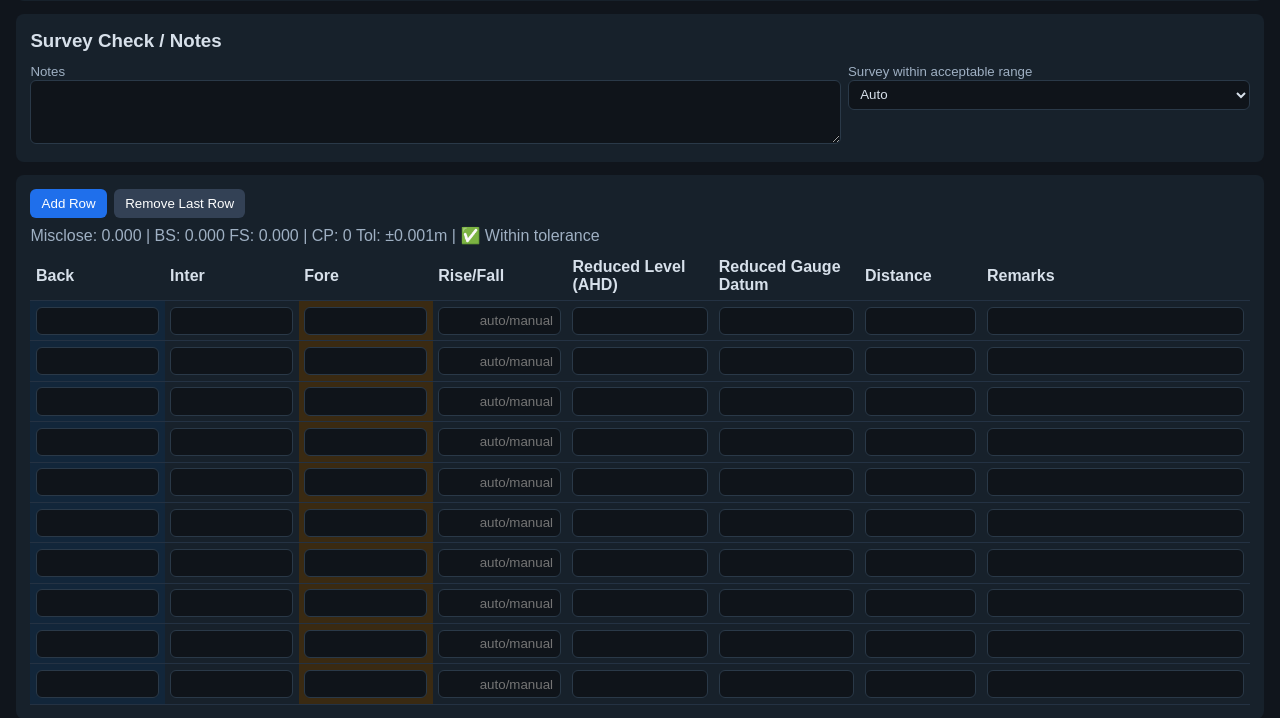
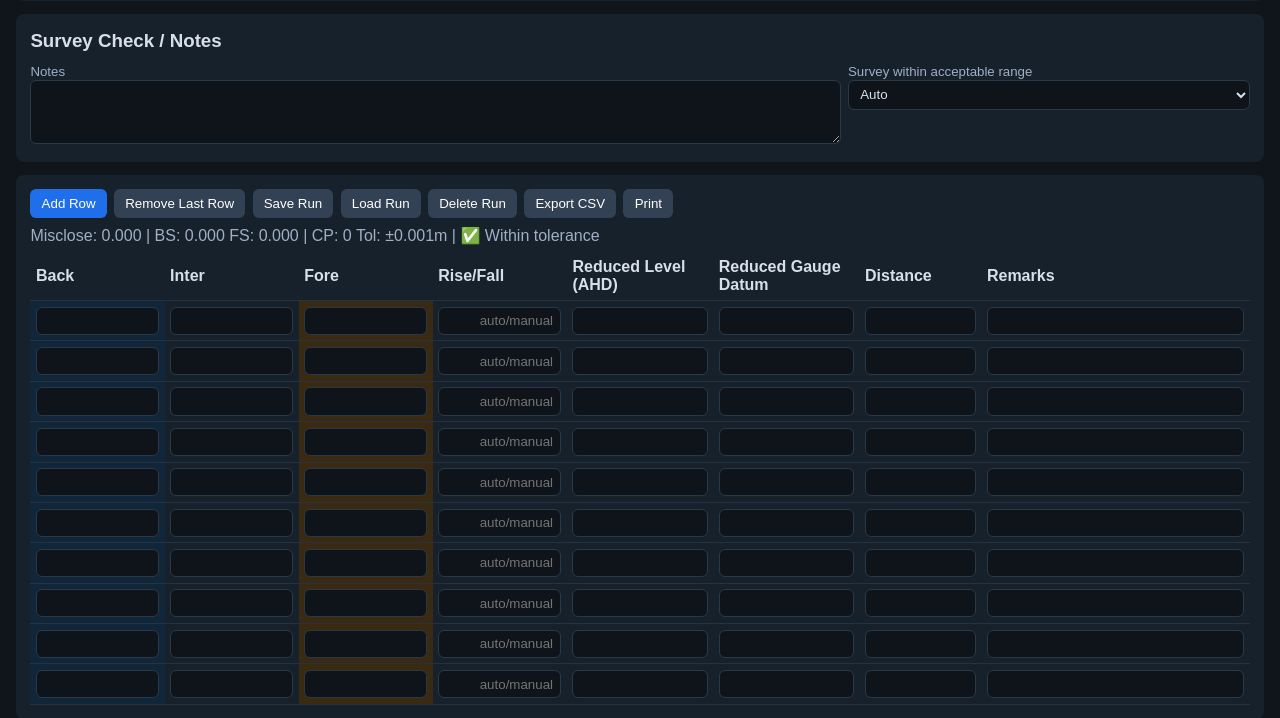
Before and after one commit to cdomotor-g/ALERT1v3, a Python web app: template webui/templates/surveying.html in a window 1280 px wide. Shown: the part 471-1189 px from the top of the page. Run offline with Jinja, Linux system fonts and the light colour scheme; the template is opened without the code that fills it, so the values that code supplies are empty.

Commit message:
feat(surveying): add local run save/load/delete, CSV export, and print actions

```diff
--- a/webui/templates/surveying.html
+++ b/webui/templates/surveying.html
@@ -51,6 +51,11 @@ __NAV__
   <div class='toolbar' style='margin-bottom:.5rem'>
     <button id='addRow'>Add Row</button>
     <button class='secondary' id='removeRow'>Remove Last Row</button>
+    <button class='secondary' id='saveRun'>Save Run</button>
+    <button class='secondary' id='loadRun'>Load Run</button>
+    <button class='secondary' id='deleteRun'>Delete Run</button>
+    <button class='secondary' id='exportCsv'>Export CSV</button>
+    <button class='secondary' id='printSheet'>Print</button>
   </div>
   <div class='muted' id='calcStatus' style='margin-bottom:.5rem'>Misclose: n/a</div>
   <table id='tbl'>
@@ -169,8 +174,66 @@ function calc(){
 rowsEl.addEventListener('input', (e)=>{ enforceNumeric(e); calc(); });
 document.getElementById('gaugeZero').addEventListener('input', calc);
 
+function collect(){
+  const metaIds=['date','crew','stationNo','sectionNo','stream','location','conditions','datum','model','serial','calDate','twoPegDate','gaugeZero','misclose','works','notes','surveyOk'];
+  const meta={}; metaIds.forEach(id=>meta[id]=(document.getElementById(id)?.value ?? ''));
+  const rows=[...rowsEl.querySelectorAll('tr')].map(tr=>{
+    const obj={}; tr.querySelectorAll('input').forEach(inp=>obj[inp.dataset.col]=inp.value||''); return obj;
+  });
+  return {meta,rows,ts:new Date().toISOString()};
+}
+function applyData(d){
+  Object.entries(d.meta||{}).forEach(([k,v])=>{ const el=document.getElementById(k); if(el) el.value=v; });
+  rowsEl.innerHTML='';
+  (d.rows||[]).forEach(()=>addRow());
+  [...rowsEl.querySelectorAll('tr')].forEach((tr,i)=>{
+    const row=(d.rows||[])[i]||{};
+    tr.querySelectorAll('input').forEach(inp=>{ inp.value=row[inp.dataset.col]||''; });
+  });
+  calc();
+}
+function runsKey(){ return 'fwlab_survey_runs_v1'; }
+function getRuns(){ try{return JSON.parse(localStorage.getItem(runsKey())||'{}')}catch{return {}} }
+function setRuns(obj){ localStorage.setItem(runsKey(), JSON.stringify(obj)); }
+
+function saveRun(){
+  const name=prompt('Run name?'); if(!name) return;
+  const runs=getRuns(); runs[name]=collect(); setRuns(runs); alert('Saved run: '+name);
+}
+function loadRun(){
+  const runs=getRuns(); const names=Object.keys(runs);
+  if(!names.length){ alert('No saved runs'); return; }
+  const name=prompt('Load which run?\n'+names.join('\n'), names[names.length-1]);
+  if(!name || !runs[name]) return;
+  applyData(runs[name]);
+}
+function deleteRun(){
+  const runs=getRuns(); const names=Object.keys(runs);
+  if(!names.length){ alert('No saved runs'); return; }
+  const name=prompt('Delete which run?\n'+names.join('\n'), names[names.length-1]);
+  if(!name || !runs[name]) return;
+  delete runs[name]; setRuns(runs); alert('Deleted run: '+name);
+}
+function exportCsv(){
+  const d=collect();
+  const headers=['back','inter','fore','risefall','rl','rgd','dist','remarks'];
+  let csv='';
+  Object.entries(d.meta).forEach(([k,v])=>{ csv += `${k},"${String(v).replace(/"/g,'""')}"\n`; });
+  csv += '\n'+headers.join(',')+'\n';
+  d.rows.forEach(r=>{ csv += headers.map(h=>`"${String(r[h]||'').replace(/"/g,'""')}"`).join(',')+'\n'; });
+  const blob=new Blob([csv],{type:'text/csv;charset=utf-8'});
+  const a=document.createElement('a'); a.href=URL.createObjectURL(blob); a.download='survey_run.csv'; a.click(); URL.revokeObjectURL(a.href);
+}
+
+function printSheet(){ window.print(); }
+
 document.getElementById('addRow').onclick=()=>{ addRow(); calc(); };
 document.getElementById('removeRow').onclick=()=>{ removeRow(); calc(); };
+document.getElementById('saveRun').onclick=saveRun;
+document.getElementById('loadRun').onclick=loadRun;
+document.getElementById('deleteRun').onclick=deleteRun;
+document.getElementById('exportCsv').onclick=exportCsv;
+document.getElementById('printSheet').onclick=printSheet;
 for(let i=0;i<10;i++) addRow();
 calc();
 </script>
```
